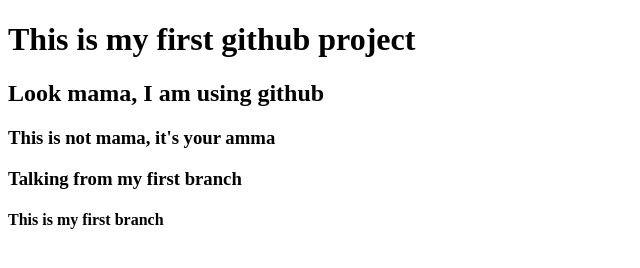
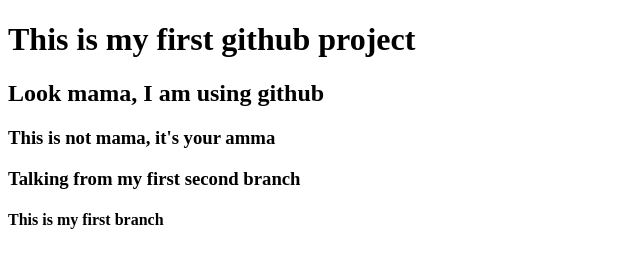
Before and after one commit to sayemparvez/my-first-website, a plain HTML site: page index.html in a window 1280 px wide. Shown: the full height of the page, 0-640 px from the left. Drawn offline with Linux system fonts and the light colour scheme.

Commit message:
Update index.html

```diff
--- a/index.html
+++ b/index.html
@@ -9,7 +9,7 @@
     <h1> This is my first github project</h1>
     <h2> Look mama, I am using github</h2>
     <h3> This is not mama, it's your amma</h3>
-    <h3>Talking from my first branch</h3>
+    <h3>Talking from my first second branch</h3>
     <h4> This is my first branch</h4>
 </body>
 </html>
```
